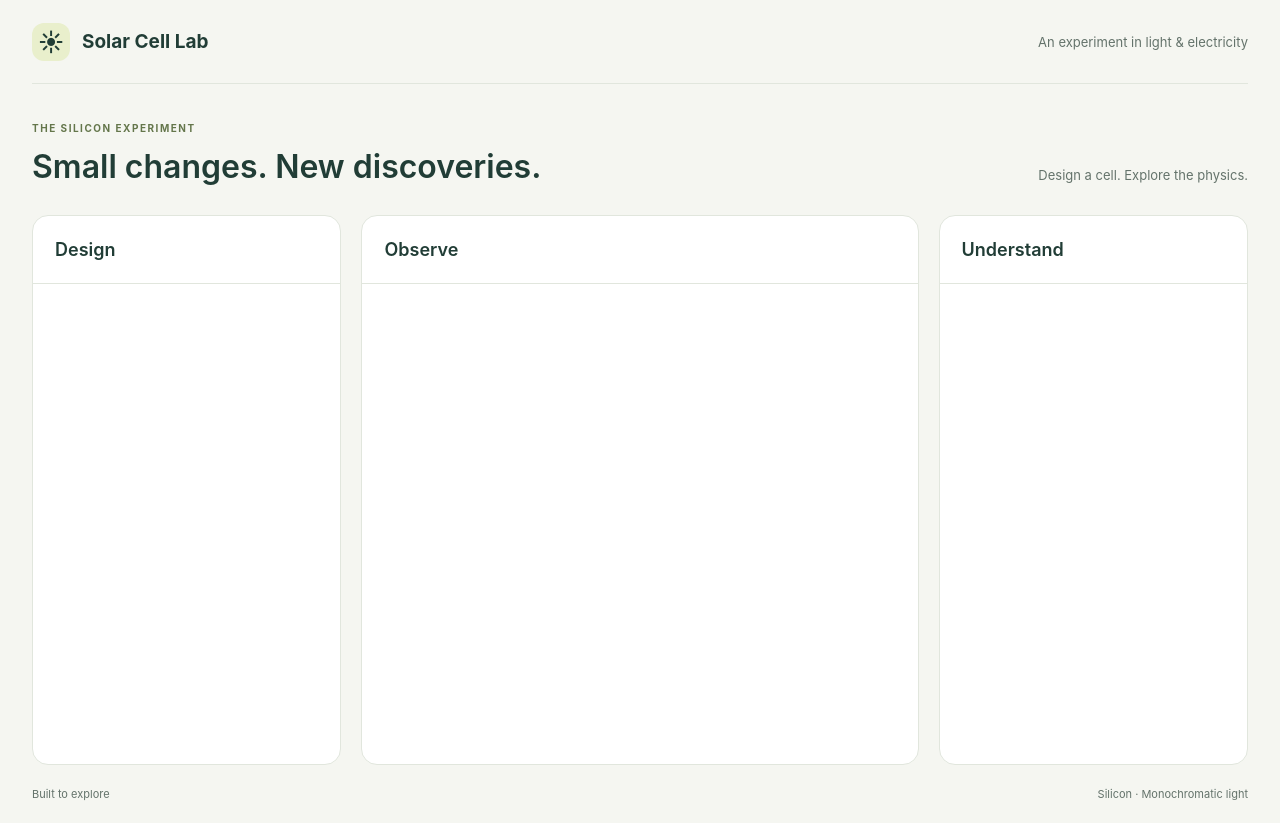
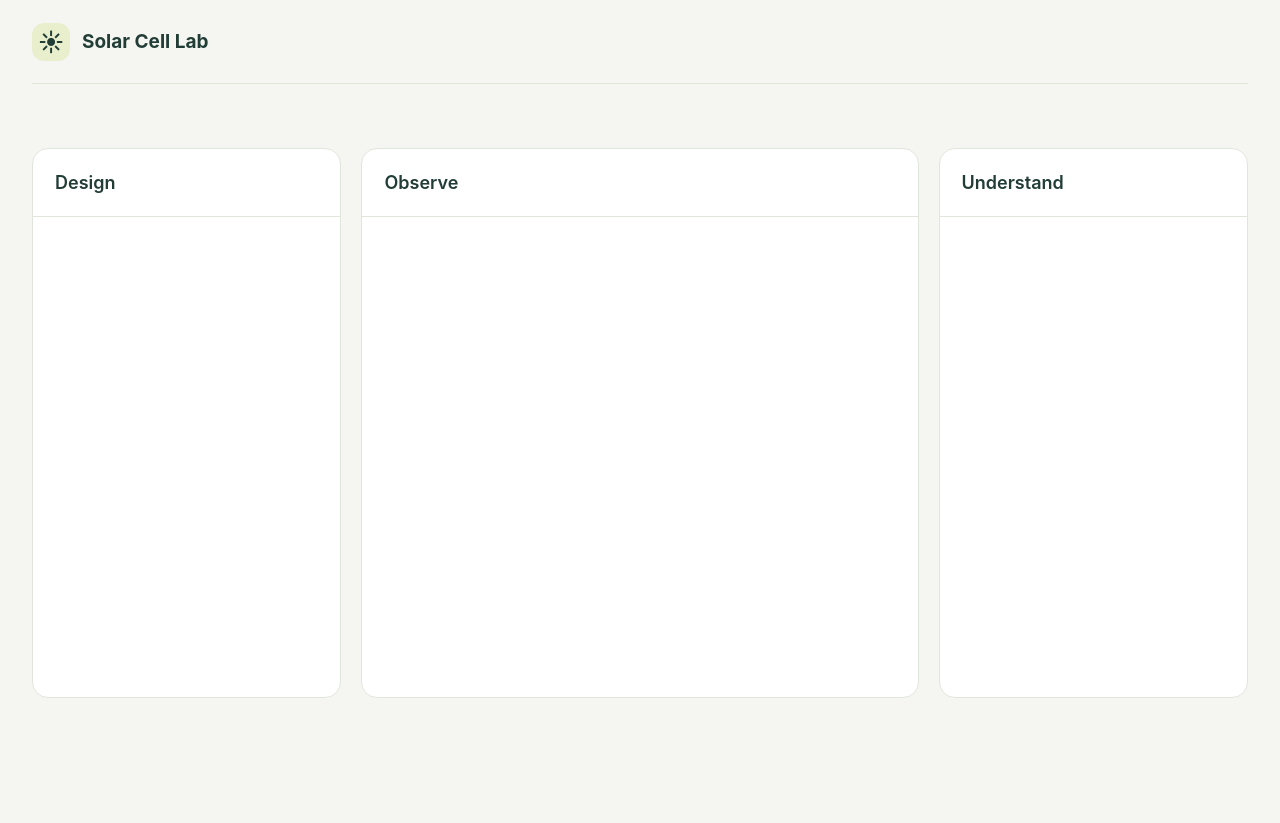
Before and after one commit to Nevetsgaming/Solarpanelsim, a React (Vite) app: page / in a window 1280 px wide. After the commit the page ends 800 px from the top, so only its background shows below. Built offline with nearby package versions, Linux system fonts and the light colour scheme.

Commit message:
removed clutter

```diff
--- a/src/App.tsx
+++ b/src/App.tsx
@@ -9,12 +9,12 @@ function App() {
     <div className="app-shell">
       <header className="app-header">
         <div className="brand"><span className="brand-mark" aria-hidden="true">☀</span>Solar Cell Lab</div>
-        <span className="header-caption">An experiment in light & electricity</span>
+
       </header>
       <main>
         <div className="workspace-heading">
-          <div><p className="eyebrow">THE SILICON EXPERIMENT</p><h1>Small changes. New discoveries.</h1></div>
-          <p>Design a cell. Explore the physics.</p>
+
+
         </div>
         <div className="workspace">
           <DesignPanel />
@@ -22,7 +22,7 @@ function App() {
           <LearningPanel />
         </div>
       </main>
-      <footer className="app-footer">Built to explore <span>Silicon · Monochromatic light</span></footer>
+
     </div>
   )
 }
```
